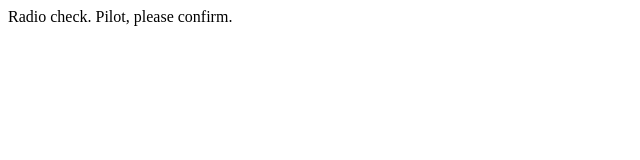
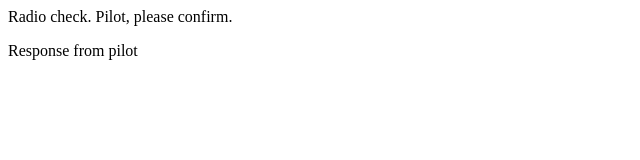
Before and after one commit to crawfocl7/communication-log, a plain HTML site: page index.html in a window 1280 px wide. Shown: the whole page, without its empty margins (0-640 px from the left). Drawn offline with Linux system fonts and the light colour scheme.

Commit message:
pilot response

```diff
--- a/index.html
+++ b/index.html
@@ -1,5 +1,6 @@
 <html>
 <body>
    <p>Radio check. Pilot, please confirm.</p>
+   <p>Response from pilot </p>
 </body>
 </html>
```
